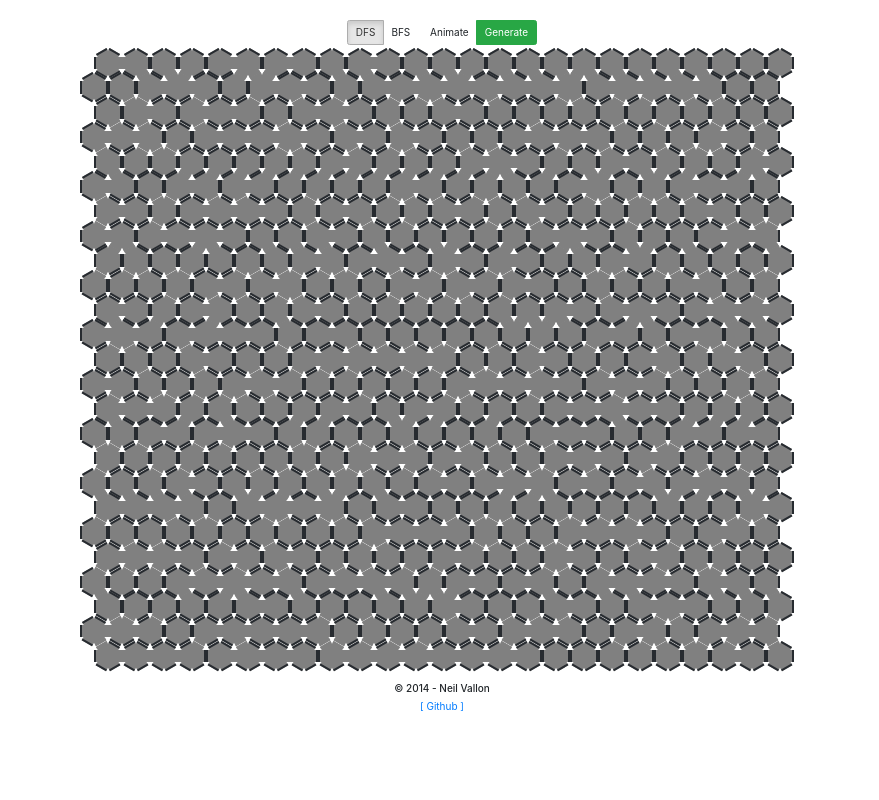
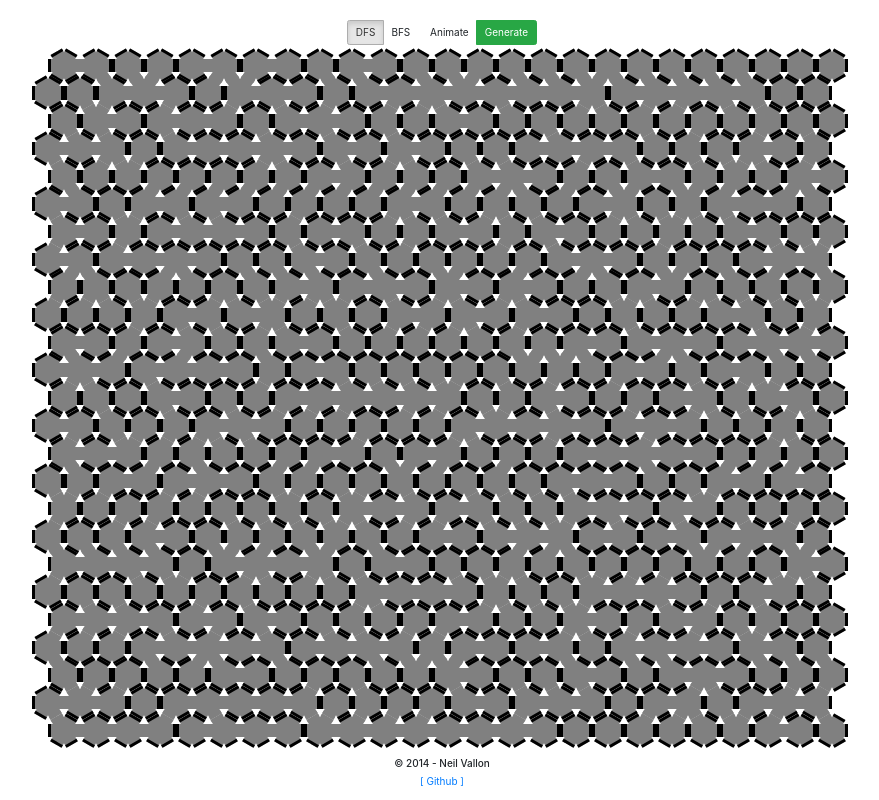
Before and after one commit to neilvallon/HexGrid, a plain HTML site: page index.html in a window 1280 px wide. Shown: the whole page, without its empty margins (198-1077 px from the left). Drawn offline with nearby package versions, Linux system fonts and the light colour scheme.

Commit message:
Adjust values for border-box model and bootstrap

```diff
--- a/css/hex-bootstrap.css
+++ /dev/null
@@ -1,53 +0,0 @@
-/*!
- * Copyright (c) 2014 Neil Vallon (http://neil.vallon.me)
- * Licensed under MIT (http://opensource.org/licenses/MIT)
- */
-.hexrow {
-  clear: both;
-  padding: 0;
-  padding-top: 12.23760431px;
-}
-.hexrow:nth-child(odd) {
-  margin-left: 14px;
-}
-.hexagon {
-  position: relative;
-  float: left;
-}
-.hexagon,
-.hexagon:before,
-.hexagon:after {
-  width: 28px;
-  height: 12.47520861px;
-  background: #808080;
-  border-left: 2px solid #272b30;
-  border-right: 2px solid #272b30;
-}
-.hexagon:before,
-.hexagon:after {
-  content: "";
-  position: absolute;
-  margin-left: -2px;
-}
-.hexagon:before {
-  -webkit-transform: rotate(60deg);
-  -moz-transform: rotate(60deg);
-  -ms-transform: rotate(60deg);
-  -o-transform: rotate(60deg);
-}
-.hexagon:after {
-  -webkit-transform: rotate(-60deg);
-  -moz-transform: rotate(-60deg);
-  -ms-transform: rotate(-60deg);
-  -o-transform: rotate(-60deg);
-}
-.left .hexagon,
-.top-left .hexagon:before,
-.bottom-left .hexagon:after {
-  border-left-color: #808080;
-}
-.right .hexagon,
-.top-right .hexagon:after,
-.bottom-right .hexagon:before {
-  border-right-color: #808080;
-}
--- a/css/hex.less
+++ b/css/hex.less
@@ -3,15 +3,15 @@
  * Licensed under MIT (http://opensource.org/licenses/MIT)
  */
 
-@hex-size:28px;
-@hex-border: 2px;
-@border-extention: 6px;
+@hex-size: 32px;
+@hex-border: 3px;
+@border-extention: 5px;
 @hex-color: grey;
 @hex-border-color: black;
 
 
 @root: `Math.sqrt(3)`;
-@height: (@hex-size + @hex-border * 2) / @root;
+@height: @hex-size / @root;
 
 
 .rotate(@deg) {
@@ -21,13 +21,19 @@
 	     -o-transform: rotate(@deg);
 }
 
+.box-model() {
+	-webkit-box-sizing: border-box;
+	   -moz-box-sizing: border-box;
+	        box-sizing: border-box;
+}
+
 .hexrow {
 	clear: both;
 	padding: 0;
 	padding-top: @height / 2 + @border-extention;
 
 	&:nth-child(odd) {
-		margin-left: @hex-size / 2 + @hex-border;
+		margin-left: @hex-size / 2;
 	}
 }
 
@@ -36,6 +42,7 @@
 	float: left;
 
 	&, &:before, &:after {
+		.box-model();
 		width: @hex-size;
 		height: @height - @border-extention;
 
--- a/index.html
+++ b/index.html
@@ -4,7 +4,7 @@
 	<title>Hex Grid</title>
 	<link href="http://netdna.bootstrapcdn.com/bootstrap/3.1.1/css/bootstrap.min.css" rel="stylesheet">
 	<link href="http://netdna.bootstrapcdn.com/bootswatch/3.1.1/slate/bootstrap.min.css" rel="stylesheet">
-	<link rel="stylesheet" href="css/hex-bootstrap.css" />
+	<link rel="stylesheet" href="css/hex.css" />
 
 	<script src="http://code.jquery.com/jquery-1.10.2.js"></script>
 	<script src="js/hex.js"></script>
@@ -22,7 +22,7 @@
 	</div>
 </div>
 <div class="container" style="margin-bottom:20px;">
-	<div class="hexMaze" style="width:725px; margin:auto;"></div>
+	<div class="hexMaze" style="width:820px; margin:auto;"></div>
 </div>
 
 <div class="container" style="text-align:center;">
```
Also changed, not shown: css/hex.css.
